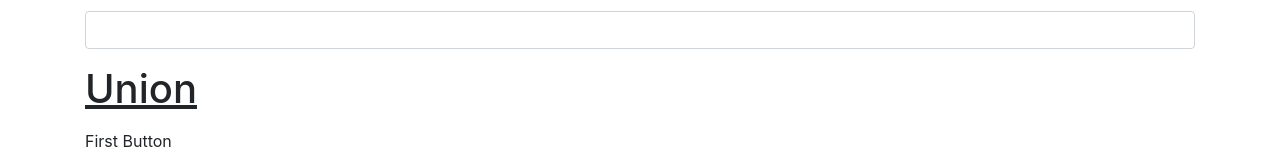
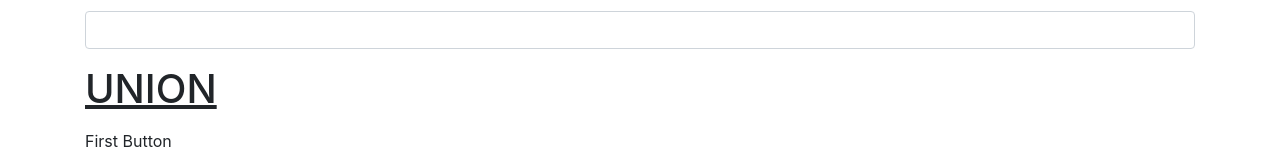
Before and after one commit to pchauhan77/angular-form, an Angular app: page / in a window 1280 px wide. Shown: the part 2945-3104 px from the top of the page. Built offline with nearby package versions, Linux system fonts and the light colour scheme.

Commit message:
update titles

```diff
--- a/src/app/add-story/add-story.component.html
+++ b/src/app/add-story/add-story.component.html
@@ -27,7 +27,7 @@
         <app-add-buttons></app-add-buttons>
         <h1><u>FEDERATION</u></h1>
         <app-add-buttons></app-add-buttons>
-        <h1><u>Union</u></h1>
+        <h1><u>UNION</u></h1>
         <app-add-buttons></app-add-buttons>
         <button type="submit" class="btn btn-primary" (click)="onSubmit()">Submit</button>
 
```
